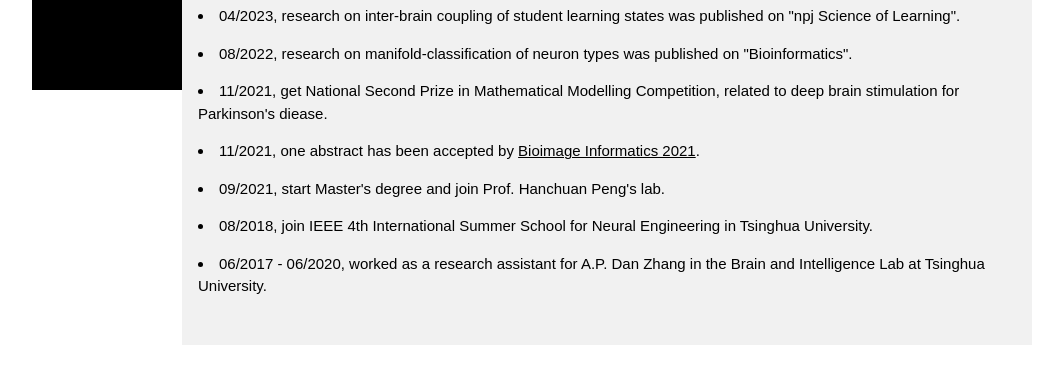
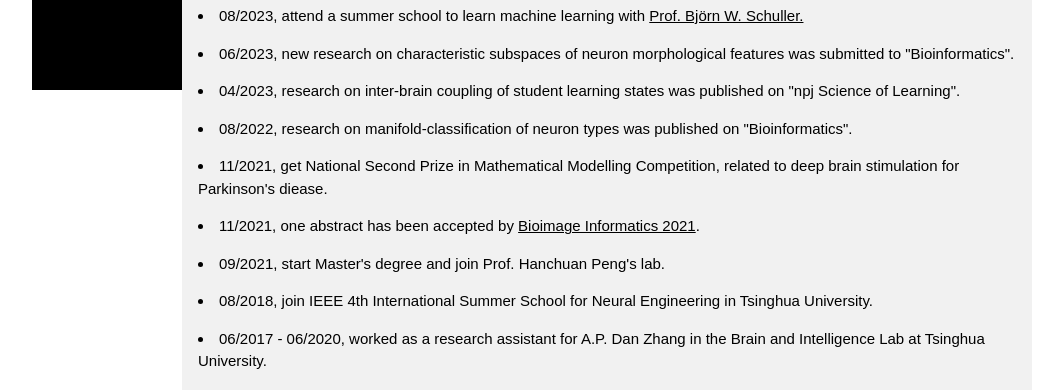
Before and after one commit to Mr-strlen/Mr-strlen.github.io, a plain HTML site: page index.html in a window 1280 px wide. Shown: the part 710-1100 px from the top of the page, without its empty margins (108-1171 px from the left). Drawn offline with Linux system fonts and the light colour scheme; a script that the page names is missing.

Commit message:
Update index.html

```diff
--- a/index.html
+++ b/index.html
@@ -108,6 +108,8 @@
 <!-- The News Section -->
   <div class="w3-container w3-light-grey w3-padding-32" id="news">
    <h2>News</h2>
+      <p><li> 08/2023, attend a summer school to learn machine learning with <a href="https://www.imperial.ac.uk/people/bjoern.schuller">Prof. Björn W. Schuller.</a></li></p>
+      <p><li> 06/2023, new research on characteristic subspaces of neuron morphological features was submitted to "Bioinformatics".</li></p>
       <p><li> 04/2023, research on inter-brain coupling of student learning states was published on "npj Science of Learning".</li></p>
       <p><li> 08/2022, research on manifold-classification of neuron types was published on "Bioinformatics".</li></p>
       <p><li> 11/2021, get National Second Prize in Mathematical Modelling Competition, related to deep brain stimulation for Parkinson's diease.</li></p>
```
